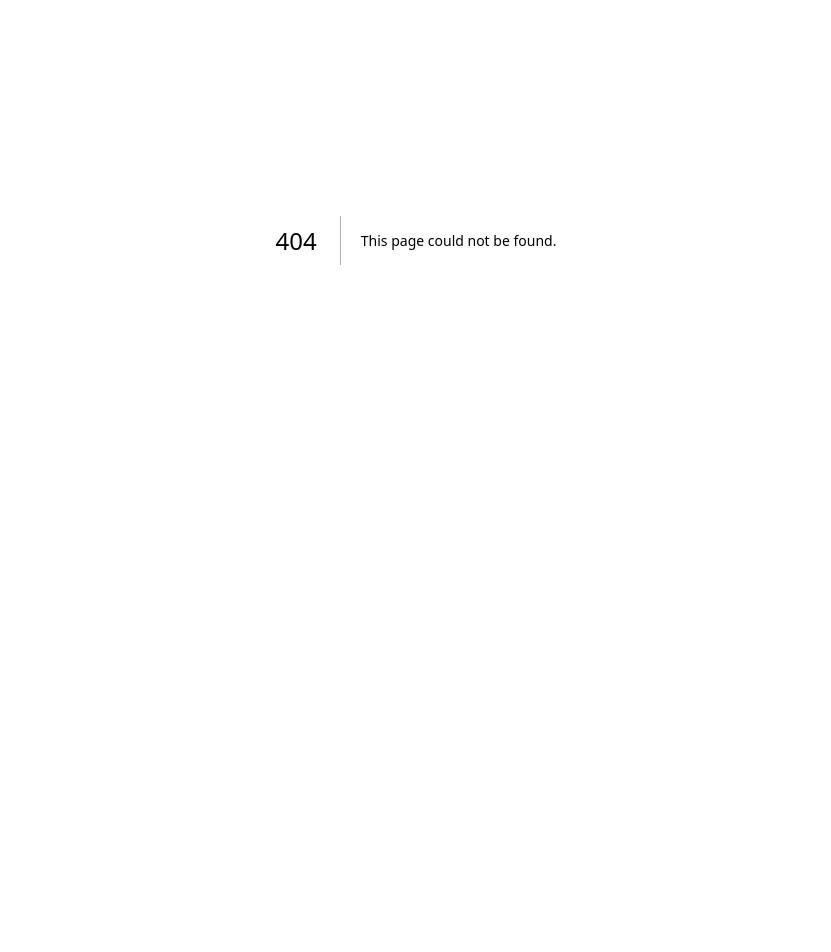
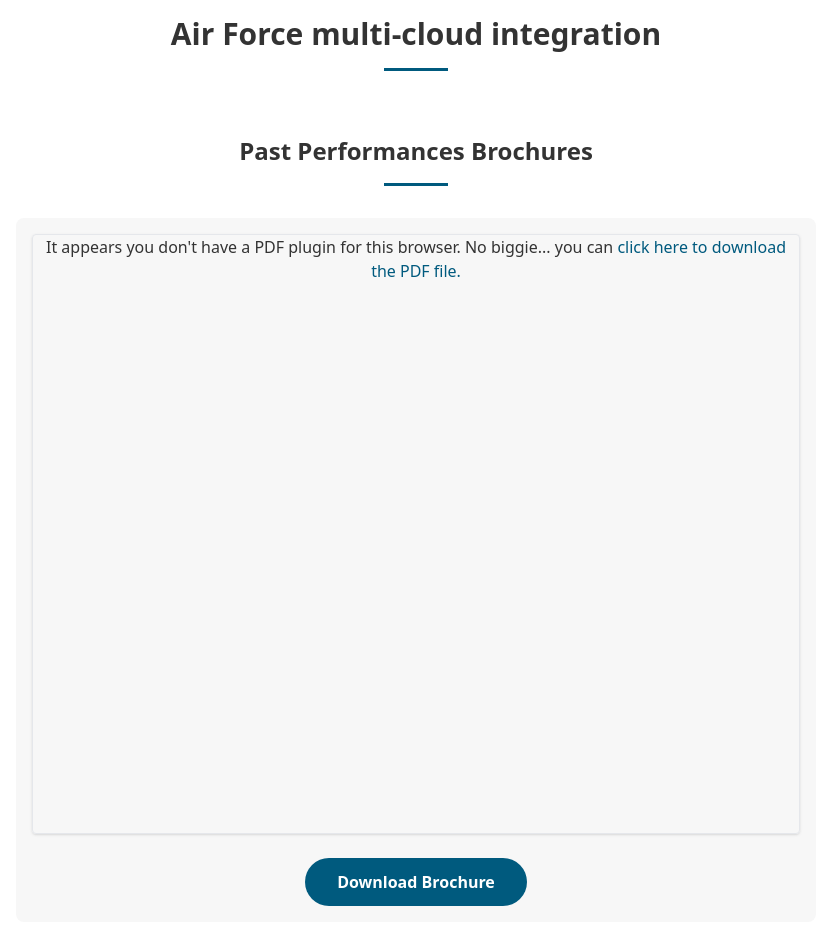
Before and after one commit to IntraIntel-ai/roartechinc-replica, a Next.js app: page /air-force-multi-cloud-integration in a window 1280 px wide. Before the commit this address had no page. Shown: the part 160-1112 px from the top of the page, without its empty margins (224-1055 px from the left). Before the commit the page ends 800 px from the top, so only its background shows below. Built offline with nearby package versions, Linux system fonts and the light colour scheme.

Commit message:
feat: implement remaining capability statement sub-pages

```diff
--- /dev/null
+++ b/src/app/air-force-multi-cloud-integration/page.tsx
@@ -0,0 +1,50 @@
+import Header from "../../components/Header";
+import Footer from "../../components/Footer";
+import { Metadata } from "next";
+
+export const metadata: Metadata = {
+  title: "Air Force Multi-Cloud Integration",
+  description: "Air Force Multi-Cloud Integration Past Performance Brochure.",
+};
+
+export default function AirForceMultiCloudIntegration() {
+  return (
+    <>
+      <Header />
+      <main className="pt-32 pb-24 px-6 min-h-screen bg-brand-grayBg">
+        <div className="max-w-4xl mx-auto bg-white rounded-lg shadow-sm p-8 md:p-12">
+
+          <div className="text-center mb-12">
+            <h1 className="text-3xl font-bold text-brand-dark mb-4">Air Force multi-cloud integration</h1>
+            <div className="w-16 h-[3px] bg-brand-primary mx-auto mb-16"></div>
+          </div>
+
+          <div className="mb-16 text-center">
+            <h2 className="text-2xl font-bold text-brand-dark mb-4">Past Performances Brochures</h2>
+            <div className="w-16 h-[3px] bg-brand-primary mx-auto mb-8"></div>
+
+            <div className="bg-brand-grayBg p-4 rounded-lg flex flex-col items-center">
+              <object
+                data="/pdf/Air_Force_Brochure_for_RoarTech.pdf"
+                type="application/pdf"
+                className="w-full h-[600px] mb-6 rounded shadow-sm border border-gray-200"
+                aria-label="Embed of Air Force Brochure"
+              >
+                <p>It appears you don't have a PDF plugin for this browser. No biggie... you can <a href="/pdf/Air_Force_Brochure_for_RoarTech.pdf" className="text-brand-primary hover:underline">click here to download the PDF file.</a></p>
+              </object>
+
+              <a
+                href="/pdf/Air_Force_Brochure_for_RoarTech.pdf"
+                download
+                className="inline-block px-8 py-3 bg-brand-primary text-white font-semibold rounded-full hover:bg-brand-secondary transition-colors"
+              >
+                Download Brochure
+              </a>
+            </div>
+          </div>
+        </div>
+      </main>
+      <Footer />
+    </>
+  );
+}
--- /dev/null
+++ b/src/app/inr-hybrid-multi-cloud/page.tsx
@@ -0,0 +1,50 @@
+import Header from "../../components/Header";
+import Footer from "../../components/Footer";
+import { Metadata } from "next";
+
+export const metadata: Metadata = {
+  title: "INR Hybrid Multi-Cloud",
+  description: "DoS INR Hybrid Multi-Cloud Past Performance Brochure.",
+};
+
+export default function InrHybridMultiCloud() {
+  return (
+    <>
+      <Header />
+      <main className="pt-32 pb-24 px-6 min-h-screen bg-brand-grayBg">
+        <div className="max-w-4xl mx-auto bg-white rounded-lg shadow-sm p-8 md:p-12">
+
+          <div className="text-center mb-12">
+            <h1 className="text-3xl font-bold text-brand-dark mb-4">INR hybrid multi-cloud</h1>
+            <div className="w-16 h-[3px] bg-brand-primary mx-auto mb-16"></div>
+          </div>
+
+          <div className="mb-16 text-center">
+            <h2 className="text-2xl font-bold text-brand-dark mb-4">Past Performances Brochures</h2>
+            <div className="w-16 h-[3px] bg-brand-primary mx-auto mb-8"></div>
+
+            <div className="bg-brand-grayBg p-4 rounded-lg flex flex-col items-center">
+              <object
+                data="/pdf/DoS-INR-Brochure-RoarTech.pdf"
+                type="application/pdf"
+                className="w-full h-[600px] mb-6 rounded shadow-sm border border-gray-200"
+                aria-label="Embed of DoS INR Brochure"
+              >
+                <p>It appears you don't have a PDF plugin for this browser. No biggie... you can <a href="/pdf/DoS-INR-Brochure-RoarTech.pdf" className="text-brand-primary hover:underline">click here to download the PDF file.</a></p>
+              </object>
+
+              <a
+                href="/pdf/DoS-INR-Brochure-RoarTech.pdf"
+                download
+                className="inline-block px-8 py-3 bg-brand-primary text-white font-semibold rounded-full hover:bg-brand-secondary transition-colors"
+              >
+                Download Brochure
+              </a>
+            </div>
+          </div>
+        </div>
+      </main>
+      <Footer />
+    </>
+  );
+}
```
